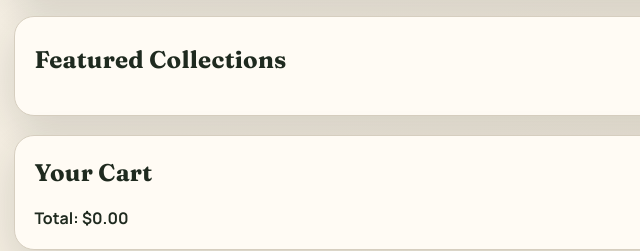
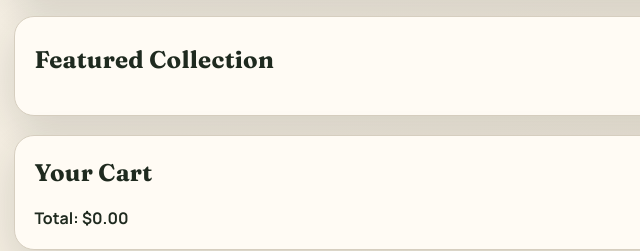
Before and after one commit to DHEEPISHAGANDHI/devops-project, a website: page index.html in a window 1280 px wide. Shown: the part 539-790 px from the top of the page, 120-760 px from the left. Drawn offline with Linux system fonts and the light colour scheme; no server answers.

Commit message:
Change 'Featured Collections' to 'Featured Collection'

```diff
--- a/index.html
+++ b/index.html
@@ -34,7 +34,7 @@
 
     <section id="catalog" class="section">
       <div class="section-head">
-        <h2>Featured Collections</h2>
+        <h2>Featured Collection</h2>
         <input id="searchInput" type="text" placeholder="Search title or author..." aria-label="Search books">
       </div>
 
```
